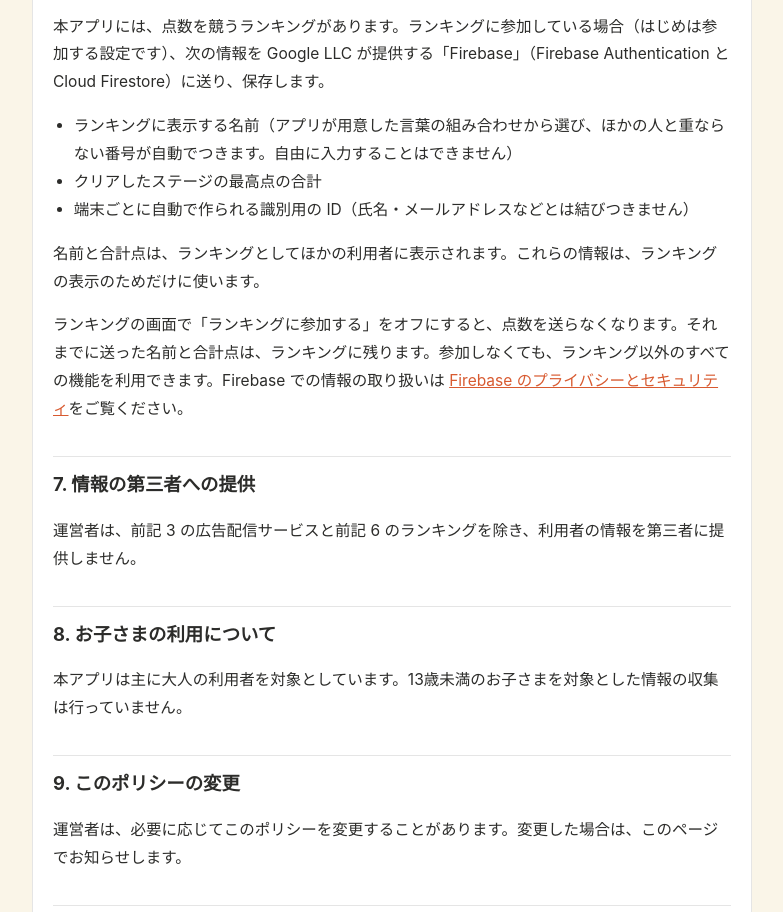
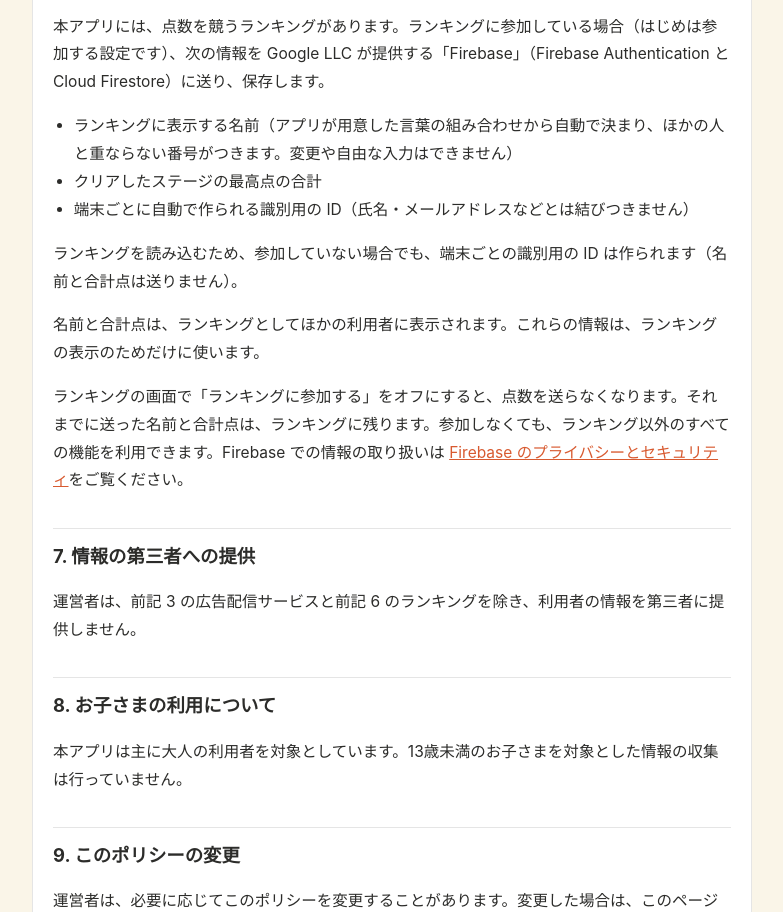
Before and after one commit to gekimax2000/katamukanai-support, a plain HTML site: page privacy.html in a window 1280 px wide. Shown: the part 1691-2603 px from the top of the page, without its empty margins (248-1031 px from the left). Drawn offline with Linux system fonts and the light colour scheme.

Commit message:
プライバシーポリシー：ランキングの名前は変更不可、読み込み時の ID を追記
Co-Authored-By: Claude Opus 5.5 <noreply@anthropic.com>

```diff
--- a/privacy.html
+++ b/privacy.html
@@ -51,10 +51,11 @@
   <h2>6. ランキングについて</h2>
   <p>本アプリには、点数を競うランキングがあります。ランキングに参加している場合（はじめは参加する設定です）、次の情報を Google LLC が提供する「Firebase」（Firebase Authentication と Cloud Firestore）に送り、保存します。</p>
   <ul>
-    <li>ランキングに表示する名前（アプリが用意した言葉の組み合わせから選び、ほかの人と重ならない番号が自動でつきます。自由に入力することはできません）</li>
+    <li>ランキングに表示する名前（アプリが用意した言葉の組み合わせから自動で決まり、ほかの人と重ならない番号がつきます。変更や自由な入力はできません）</li>
     <li>クリアしたステージの最高点の合計</li>
     <li>端末ごとに自動で作られる識別用の ID（氏名・メールアドレスなどとは結びつきません）</li>
   </ul>
+  <p>ランキングを読み込むため、参加していない場合でも、端末ごとの識別用の ID は作られます（名前と合計点は送りません）。</p>
   <p>名前と合計点は、ランキングとしてほかの利用者に表示されます。これらの情報は、ランキングの表示のためだけに使います。</p>
   <p>ランキングの画面で「ランキングに参加する」をオフにすると、点数を送らなくなります。それまでに送った名前と合計点は、ランキングに残ります。参加しなくても、ランキング以外のすべての機能を利用できます。Firebase での情報の取り扱いは <a href="https://firebase.google.com/support/privacy?hl=ja">Firebase のプライバシーとセキュリティ</a>をご覧ください。</p>
 
```
